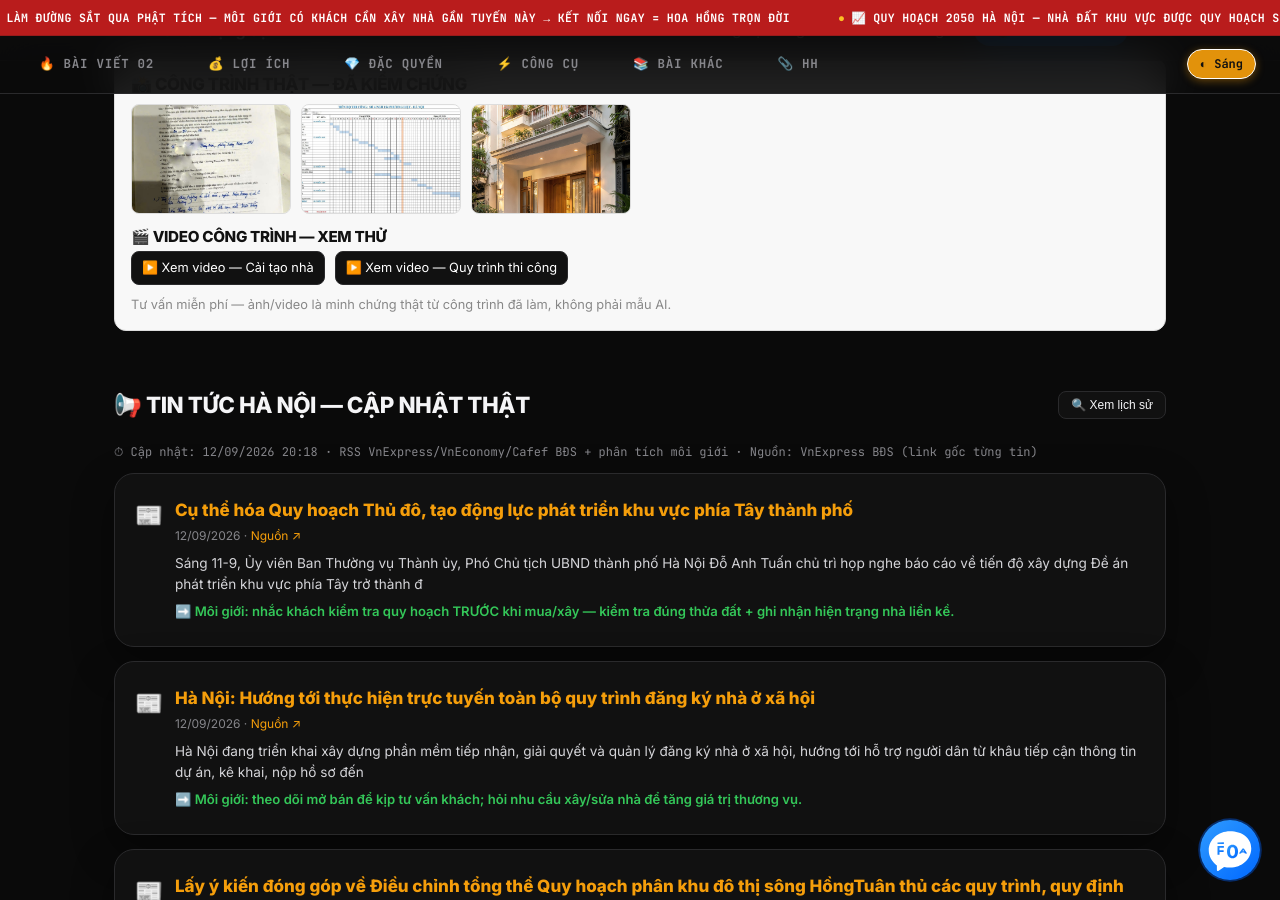
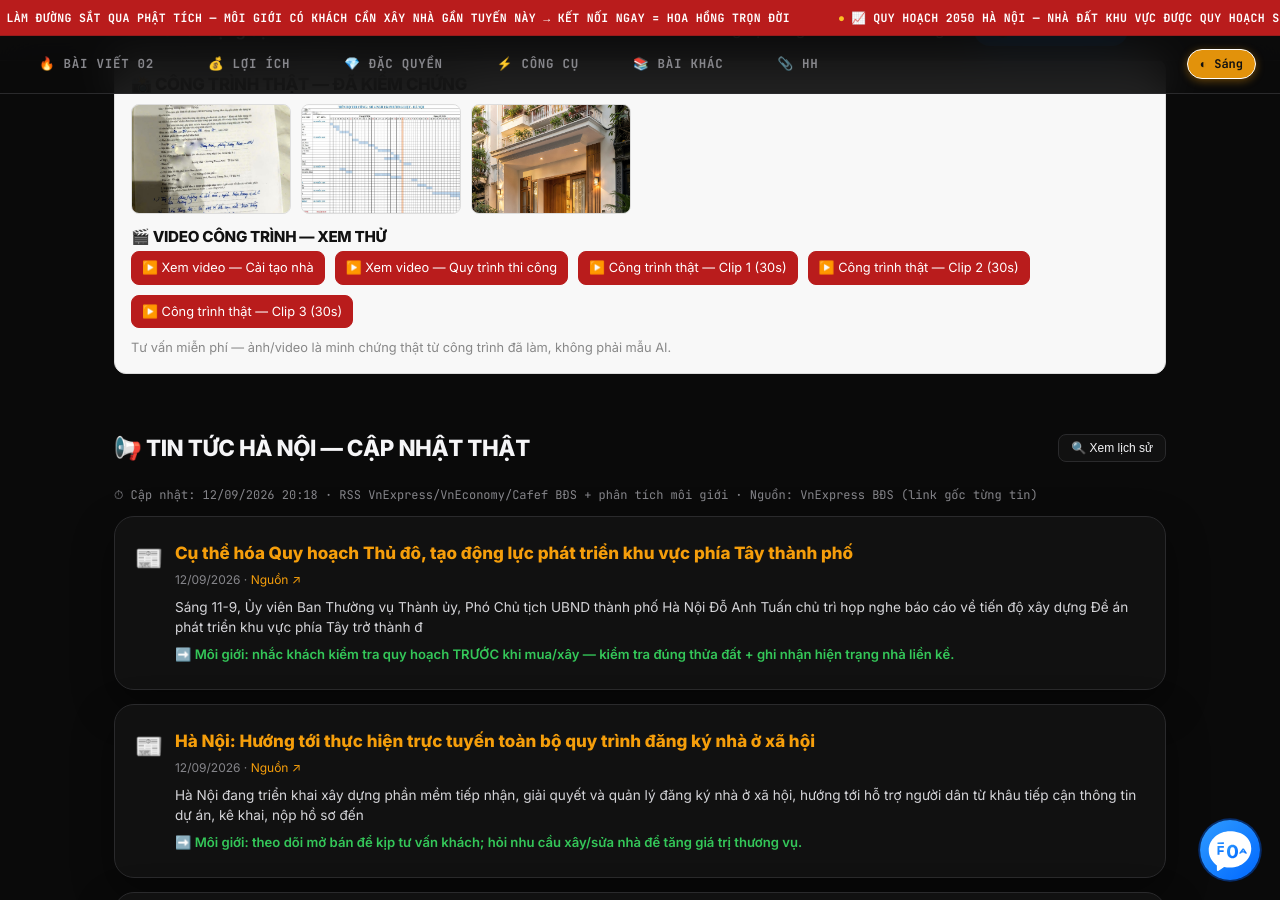
Before and after one commit to NCHhub/xaydung, a Jekyll site: the page built from index.html, in a window 1280 px wide and 900 px high, scrolled down 7564 px. Built offline with Jekyll 4.4.1, drawn with Linux system fonts in a browser that asks for light colours.

Commit message:
Công trình thật: thêm 3 hook từ VID_20260909_141020.mp4 (7.2ph) + update section khách đọc

```diff
--- a/index.html
+++ b/index.html
@@ -496,8 +496,11 @@ body{font-family:'Inter','-apple-system',BlinkMacSystemFont,'Segoe UI',Roboto,sa
     </div>
     <h4 style="margin:14px 0 6px;color:#111;font-size:.95rem;">🎬 VIDEO CÔNG TRÌNH — XEM THỬ</h4>
     <div style="display:flex;gap:10px;flex-wrap:wrap;">
-      <a href="/assets/video-hooks/hook-cai-tao.mp4" target="_blank" style="display:inline-block;padding:6px 10px;background:#111;color:#fff;border-radius:8px;font-size:.8rem;text-decoration:none;border:1px solid #2a2a2c;">▶️ Xem video — Cải tạo nhà</a>
-      <a href="/assets/video-hooks/hook-quy-trinh.mp4" target="_blank" style="display:inline-block;padding:6px 10px;background:#111;color:#fff;border-radius:8px;font-size:.8rem;text-decoration:none;border:1px solid #2a2a2c;">▶️ Xem video — Quy trình thi công</a>
+      <a href="/assets/video-hooks/hook-cai-tao.mp4" target="_blank" style="display:inline-block;padding:6px 10px;background:#b91c1c;color:#fff;border-radius:8px;font-size:.8rem;text-decoration:none;border:1px solid #b91c1c;">▶️ Xem video — Cải tạo nhà</a>
+      <a href="/assets/video-hooks/hook-quy-trinh.mp4" target="_blank" style="display:inline-block;padding:6px 10px;background:#b91c1c;color:#fff;border-radius:8px;font-size:.8rem;text-decoration:none;border:1px solid #b91c1c;">▶️ Xem video — Quy trình thi công</a>
+      <a href="/assets/video-hooks/hook-cong-trinh-1.mp4" target="_blank" style="display:inline-block;padding:6px 10px;background:#b91c1c;color:#fff;border-radius:8px;font-size:.8rem;text-decoration:none;border:1px solid #b91c1c;">▶️ Công trình thật — Clip 1 (30s)</a>
+      <a href="/assets/video-hooks/hook-cong-trinh-2.mp4" target="_blank" style="display:inline-block;padding:6px 10px;background:#b91c1c;color:#fff;border-radius:8px;font-size:.8rem;text-decoration:none;border:1px solid #b91c1c;">▶️ Công trình thật — Clip 2 (30s)</a>
+      <a href="/assets/video-hooks/hook-cong-trinh-3.mp4" target="_blank" style="display:inline-block;padding:6px 10px;background:#b91c1c;color:#fff;border-radius:8px;font-size:.8rem;text-decoration:none;border:1px solid #b91c1c;">▶️ Công trình thật — Clip 3 (30s)</a>
     </div>
     <p style="font-size:.8rem;color:#888;margin-top:10px;">Tư vấn miễn phí — ảnh/video là minh chứng thật từ công trình đã làm, không phải mẫu AI.</p>
   </div>
```
Also changed, not shown: 3 other files.
